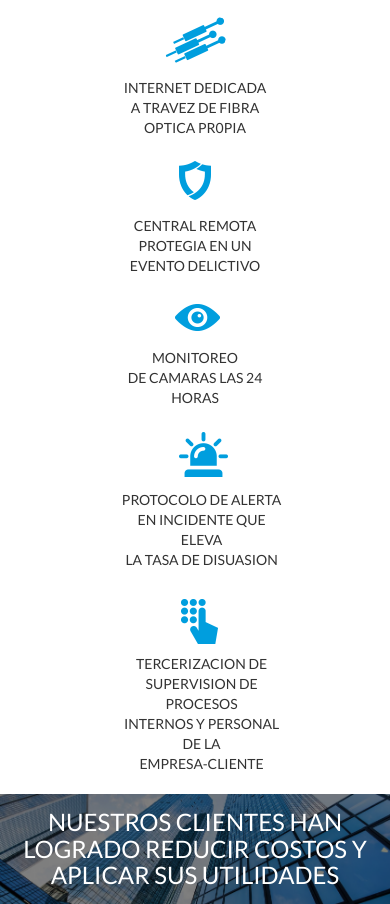
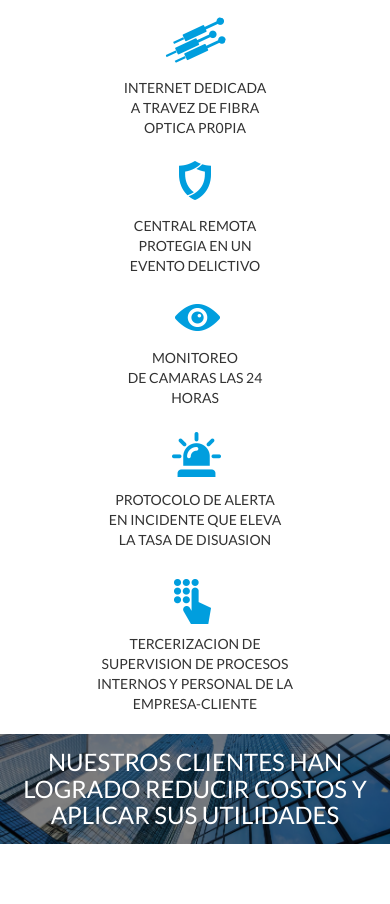
Before and after one commit to sheylabre/electo, a plain HTML site: page index.html in a window 390 px wide. Shown: the part 1431-2335 px from the top of the page. After the commit the page ends 2275 px from the top, so only its background shows below. Drawn offline with nearby package versions, Linux system fonts and the light colour scheme.

Commit message:
responsiv

```diff
--- a/index.html
+++ b/index.html
@@ -140,13 +140,13 @@
                 </div>
                 <div class="col-md-12 mg-bt">
                     <div class="col-sm-6 col-md-6 txt-center">
-                        <div class="marco hover">
+                        <div class="hover">
                             <img src="static/img/lin.png" alt="">
                             <p>PROTOCOLO DE ALERTA <br> EN INCIDENTE QUE ELEVA <br> LA TASA DE DISUASION</p>
                         </div>
                     </div>
                     <div class="col-sm-6 col-md-6 txt-center ">
-                        <div class="marco hover">
+                        <div class="hover">
                             <img src="static/img/mano.png" alt="">
                             <p>TERCERIZACION DE <br> SUPERVISION DE PROCESOS <br> INTERNOS Y PERSONAL DE LA <br> EMPRESA-CLIENTE</p>
                         </div>
--- a/static/css/main.css
+++ b/static/css/main.css
@@ -80,11 +80,6 @@ article, aside {
     margin-bottom: 3%;
 }
 
-.marco {
-    width: 50%;
-    margin-left: 27%;
-}
-
 /*FOOTER*/
 footer {
     background-color: black;
```
